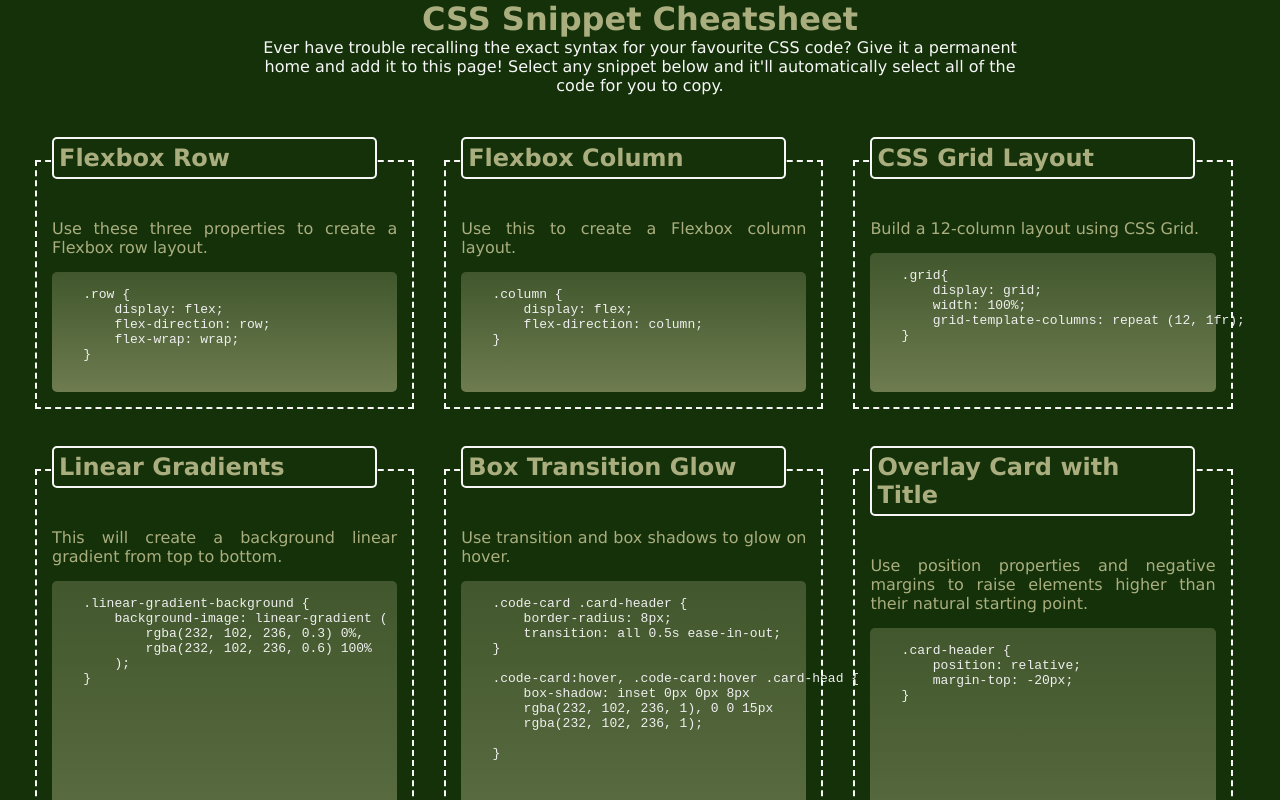
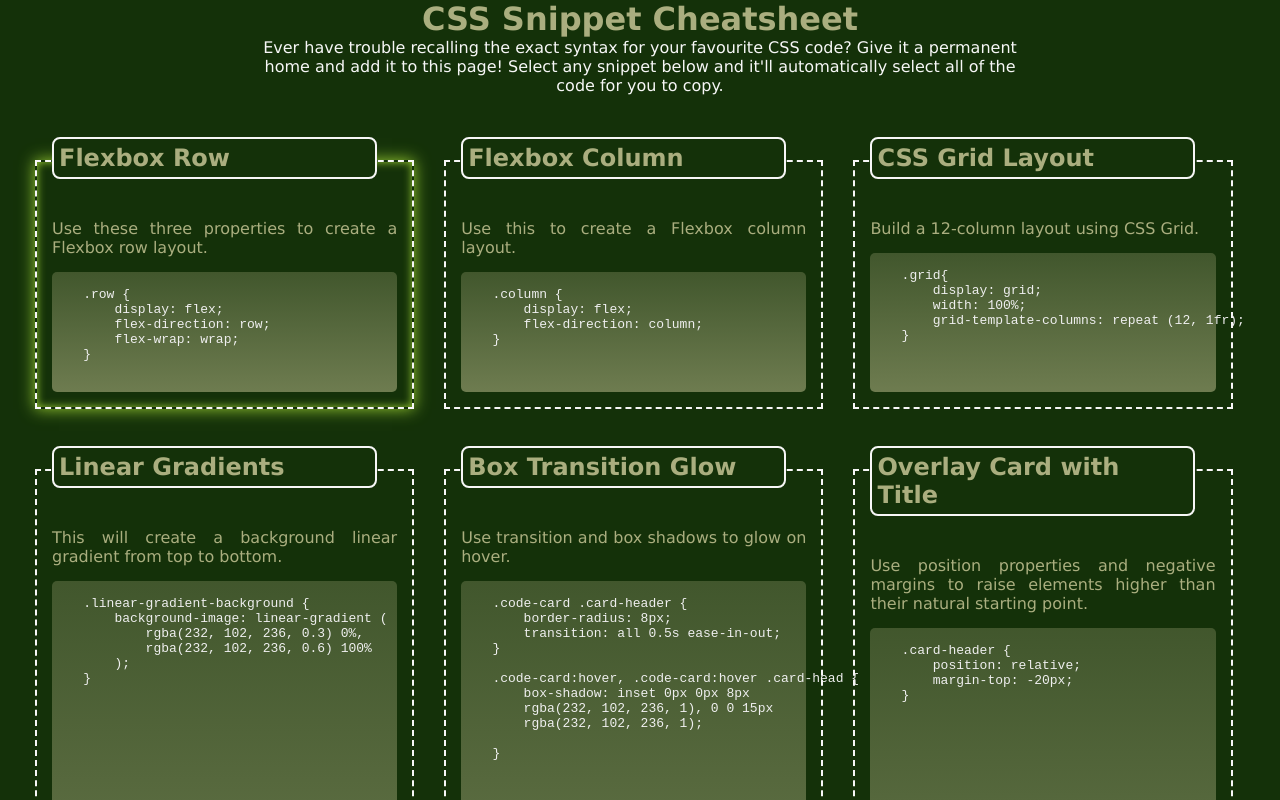
Before and after one commit to mmyleung/CSS-Snippet-Cheat-Sheet, a plain HTML site: page index.html in a window 1280 px wide. In both pictures the pointer is over the element 224 px from the left and 284 px from the top of the page. Shown: the top 800 px of the page. Drawn offline with Linux system fonts and the light colour scheme.

Commit message:
Add CSS user-select property and transition property

```diff
--- a/style.css
+++ b/style.css
@@ -111,6 +111,7 @@ footer {
         rgba(170, 174, 127, 0.6) 100%
     );
     flex-grow: 1;
+    user-select: all;
 }
 
 h2 {
@@ -119,6 +120,18 @@ h2 {
 
 .card-info {
     text-align: justify;
+}
+
+.code-card .card-header {
+    border-radius: 8px;
+    transition: all 0.5s ease-in-out;
+}
+
+.code-card:hover, .code-card:hover .card-head {
+    box-shadow: inset 0px 0px 8px
+    rgba(154, 205, 50, 1), 0 0 15px
+    rgba(154, 205, 50, 1);
+
 }
 
 @media only screen and (max-width:991px) {
```
